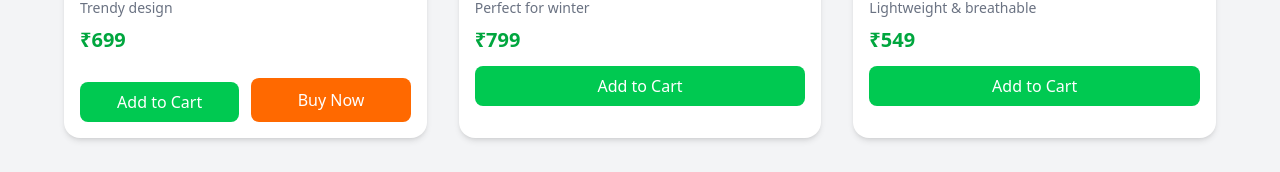
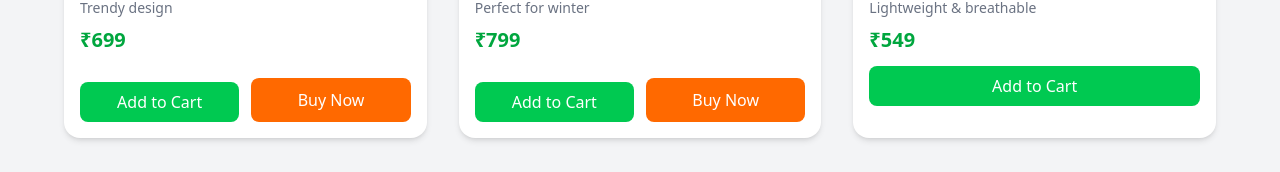
Before and after one commit to gauravkumar2005/EasyMart, a React (Vite) app in the folder Frontend/: page /men in a window 1280 px wide. Shown: the part 942-1114 px from the top of the page. Built offline with nearby package versions, Linux system fonts and the light colour scheme.

Commit message:
add Buy Now buttons in men.jsx

```diff
--- a/Frontend/src/pages/Men/Men.jsx
+++ b/Frontend/src/pages/Men/Men.jsx
@@ -130,11 +130,17 @@ function Men () {
             <p className="text-gray-500 text-sm">Perfect for winter</p>
             <p className="text-green-600 font-bold text-xl mt-2">₹799</p>
 
+          <div className="mt-4 flex gap-3">
             <button
               onClick={() => addToCart({ id: 5, name: "Simple Jeans", price: 799, img: Jeansimg2 })}
               className="mt-3 w-full bg-green-500 text-white py-2 rounded-lg hover:bg-green-600 transition">
               Add to Cart
             </button>
+             <button
+              className="mt-2 w-full bg-orange-500 text-white py-2 rounded-lg hover:bg-orange-600 transition">
+               Buy Now
+            </button>
+          </div>
           </div>
         </div>
 
```
